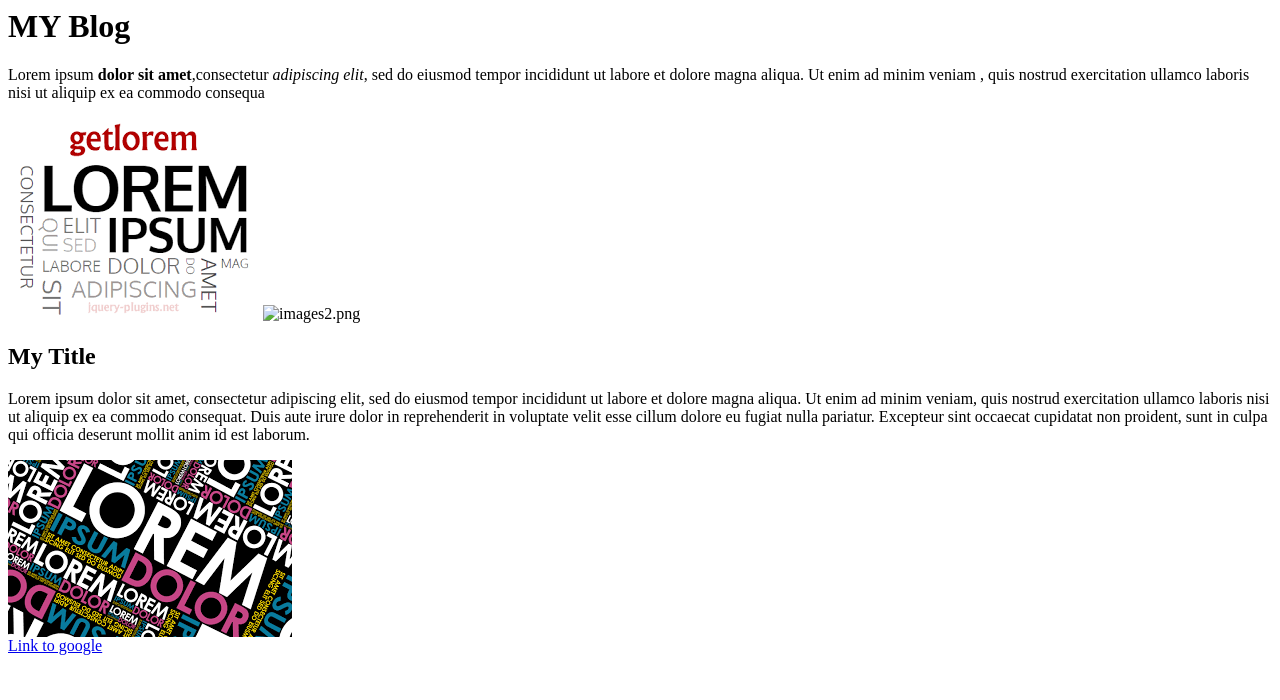
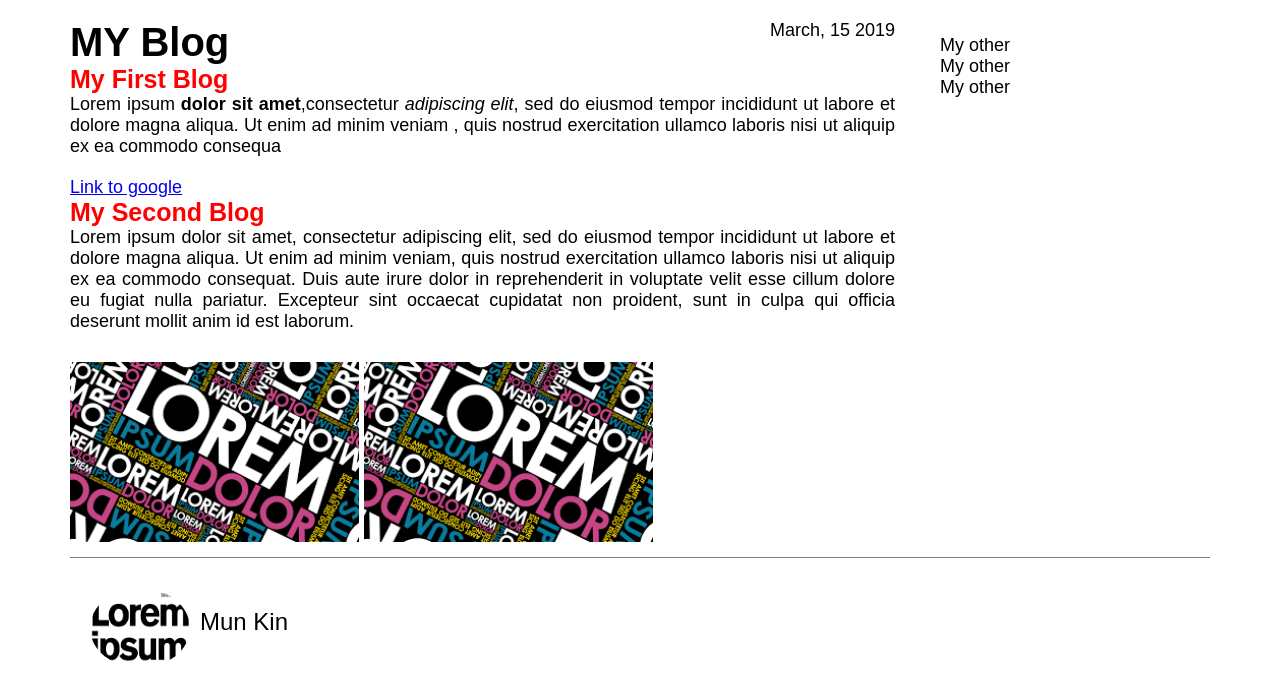
Before and after one commit to kenfoong1997/ken, a plain HTML site: page index.html in a window 1280 px wide. Drawn offline with Linux system fonts and the light colour scheme.

Commit message:
Update my index html

```diff
--- /dev/null
+++ b/css/style.css
@@ -0,0 +1,94 @@
+body{
+    background-color:white;
+    font-family: Arial, Helvetica, sans-serif;
+    font-size: 18px;
+}
+h1.h2{
+    color:green;
+}
+h1{
+    font-size: 40px;
+}
+h2{
+    font-size: 25px;
+
+}
+p{
+   text-align: justify;
+}
+.title{
+   color: red;
+}
+img{
+    height: 200px;
+    width:200px ;
+    padding-top:10px;
+    padding-bottom:10px;
+}
+.img1{
+    height: 200px;
+    width:200px ;
+
+}
+.main-text{
+    text-align: justify;
+    margin-bottom:20px;
+}
+.author-text{
+    font-size: 24px;
+}
+.container{
+    width: 1140px;
+    margin: 20px auto 0 auto;
+    margin-top :20px;
+    }
+
+
+
+.blog-post{
+   float: left;
+    width: 75%;
+    padding-right: 30px;
+    position: relative;
+    }
+
+.other-post{
+    float: left;
+    width: 25%;
+    padding: 15px;}
+
+.footer{
+    padding: 20px;
+   border-top:1px solid #808080;
+}
+
+*{
+    margin: 0;
+    padding: 0;
+    box-sizing: border-box;
+}
+.footer img{
+    height :100px;
+    width: 100px;
+    border-radius: 50%;
+    float: left;
+}
+.footer .author-text{
+    float: left;
+    margin-top: 30px;
+    margin-left: 10px;
+}
+.clearfix{
+    content: "";
+    display: table;
+    clear: both;
+}
+.blog-post img{
+    width:auto;
+
+}
+.date{
+    position: absolute;
+    top:0px;
+    right:30px ;
+}
--- a/index.html
+++ b/index.html
@@ -4,20 +4,37 @@
     <meta name="viewport" content="width=device-width, initial-scale=1.0">
     <meta http-equiv="X-UA-Compatible" content="ie=edge">
     <title>My Blog</title>
+    <link rel="stylesheet" href="css/style.css">
 </head>
 <body>
+    <div class="container">
+        <div class="blog-post">
             <h1> MY Blog </h1>
-    <p>Lorem ipsum <strong>dolor sit amet</strong>,consectetur <i>adipiscing elit</i>, sed do eiusmod
+            <h2 class="title">My First Blog</h2>
+            <p class="date">March, 15 2019</p>
+            <p class="main-text">Lorem ipsum <strong>dolor sit amet</strong>,consectetur <i>adipiscing elit</i>, sed do eiusmod
                  tempor incididunt ut labore et dolore magna aliqua.
                  Ut enim ad minim veniam
                 , quis nostrud exercitation ullamco laboris nisi ut aliquip ex ea commodo consequa</p>
-        <img src="images/images2.png" alt="images.png">
-        <img src="images/images2.jpg" alt="images2.png">
-    <h2>My Title</h2>
-    <p>Lorem ipsum dolor sit amet, consectetur adipiscing elit, sed do eiusmod tempor incididunt ut labore et dolore magna aliqua.
+                <a href="http://google.com">Link to google</a>
+                <br><h2 class="title">My Second Blog</h2>
+                <p class="main-text">Lorem ipsum dolor sit amet, consectetur adipiscing elit, sed do eiusmod tempor incididunt ut labore et dolore magna aliqua.
                 Ut enim ad minim veniam, quis nostrud exercitation ullamco laboris nisi ut aliquip ex ea commodo consequat. Duis aute irure dolor in reprehenderit in voluptate velit esse cillum dolore eu fugiat nulla pariatur.
                 Excepteur sint occaecat cupidatat non proident, sunt in culpa qui officia deserunt mollit anim id est laborum.</p>
-    <img src="images/images1.png" alt="images2.png"><br>
-    <a href="http://google.com">Link to google</a>
+                 <img src="images/images1.png" alt="images2.png">
+                 <img src="images/images1.png" alt="images2.png">
+                 </div>
+
+                <div class="other-post">
+                        <div class="others">My other</div>
+                        <div class="others">My other</div>
+                        <div class="others">My other</div>
+                </div>
+                <div class="clearfix"></div>
+                <div class="footer">
+                    <img class="img3" src="images/images.png" alt="">
+                    <p class="author-text">Mun Kin</p>
+                </div></div>
+
 </body>
 </html>
```
Lines whose indentation alone changed are shown as unchanged.
